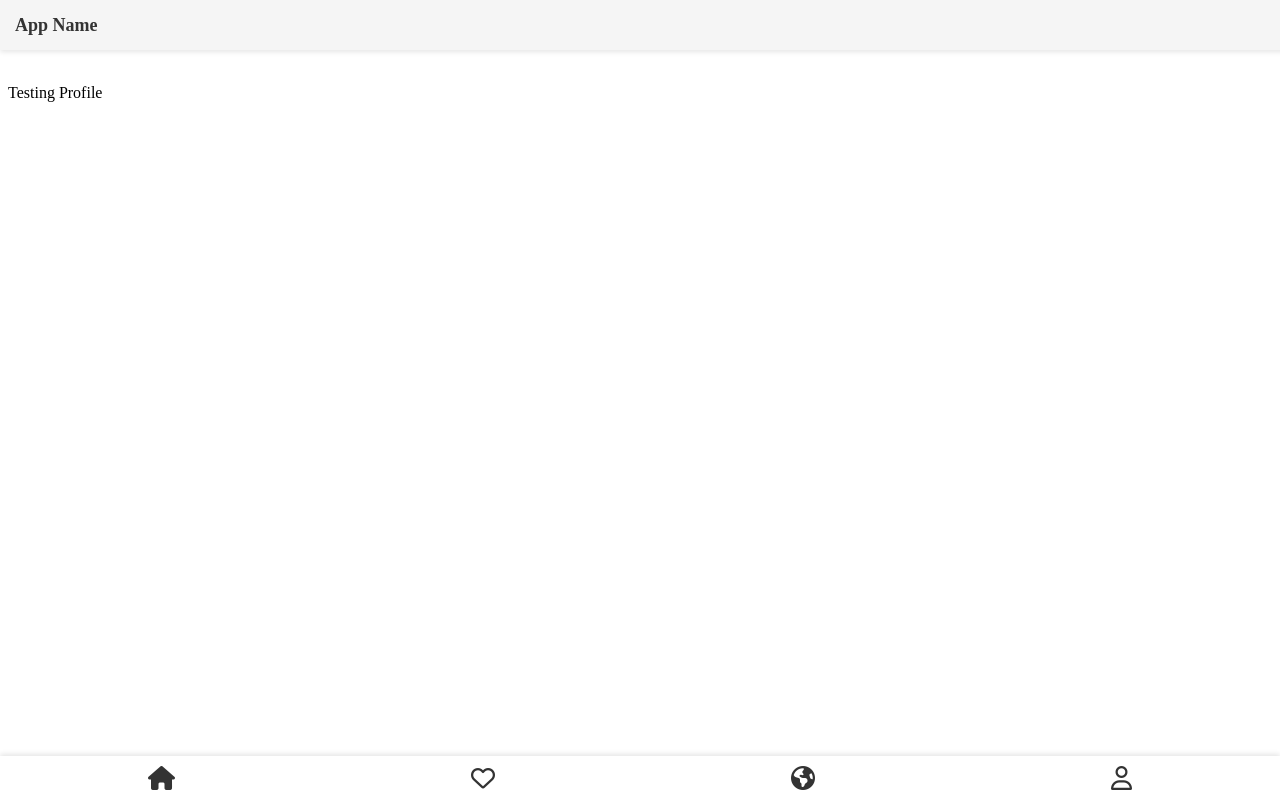
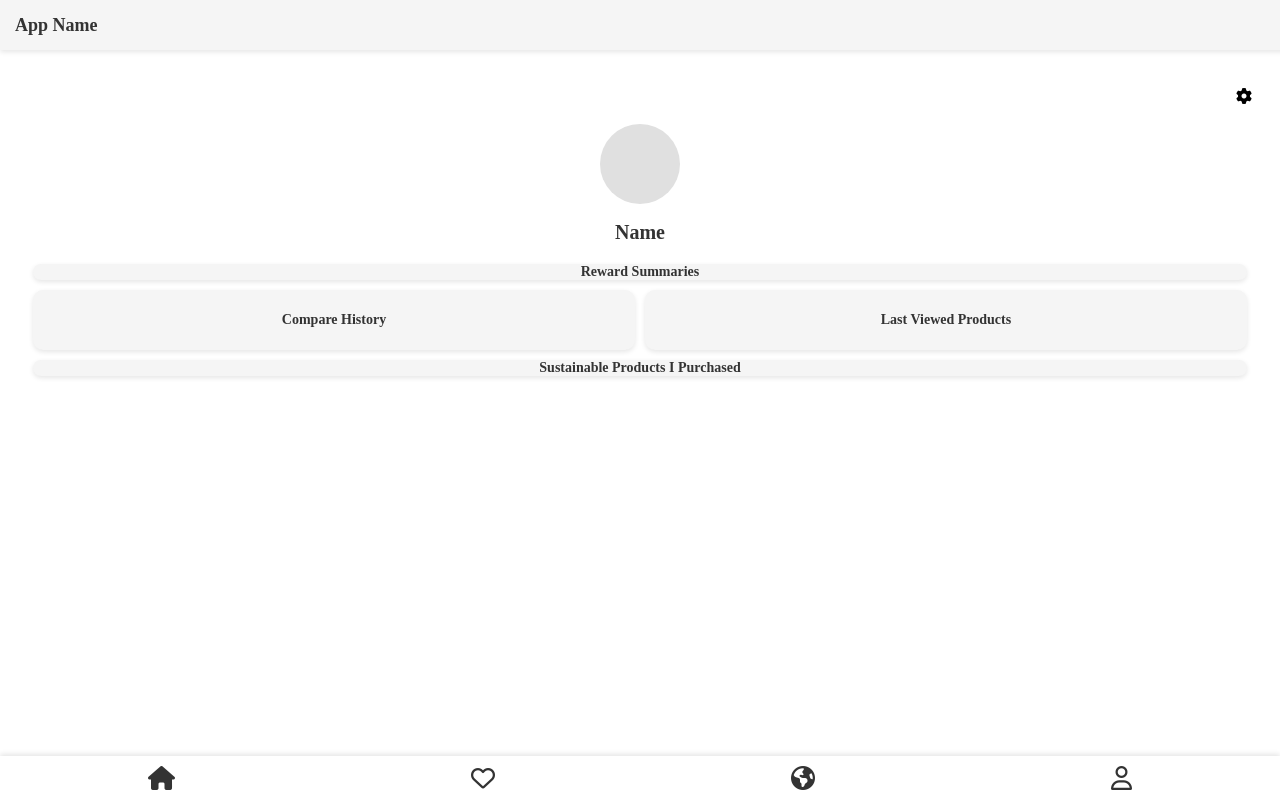
Before and after one commit to jessicawang31/winfo-hackathon-25, a React (Create React App) app: page /profile in a window 1280 px wide. Built offline with nearby package versions, Linux system fonts and the light colour scheme.

Commit message:
profile page

```diff
--- a/src/components/Header.js
+++ b/src/components/Header.js
@@ -1,5 +1,5 @@
 import React from 'react';
-import '../css/Header.css'; // Create this file for styling
+import '../css/Header.css';
 
 export function Header() {
     return (
--- a/src/components/Profile.js
+++ b/src/components/Profile.js
@@ -1,6 +1,50 @@
+// import React from 'react';
+// export function Profile(){
+//     return (
+//         <p>Testing Profile</p>
+//     )
+// }
+
 import React from 'react';
-export function Profile(){
+import { Link } from 'react-router-dom';
+import '../css/Profile.css';
+import '@fortawesome/fontawesome-free/css/all.min.css';
+
+export function Profile() {
     return (
-        <p>Testing Profile</p>
-    )
+        <div className="profile-container">
+            {/* Header Section */}
+            <div className="profile-header">
+                <div className="profile-settings">
+                    <i class="fa-solid fa-gear"></i>
+                </div>
+            </div>
+
+            {/* Profile Info Section */}
+            <div className="profile-info">
+                <div className="profile-avatar"></div>
+                <h2 className="profile-name">Name</h2>
+            </div>
+
+            {/* Buttons Section */}
+            <div className="profile-buttons">
+                <Link to="/explore" className="profile-button">
+                    <div className="profile-button-content">Reward Summaries</div>
+                </Link>
+                <div className="profile-buttons-row">
+                    <Link to="/explore" className="profile-button">
+                        <div className="profile-button-content">Compare History</div>
+                    </Link>
+                    <Link to="/explore" className="profile-button">
+                        <div className="profile-button-content">Last Viewed Products</div>
+                    </Link>
+                </div>
+                <Link to="/explore" className="profile-button">
+                    <div className="profile-button-content">
+                        Sustainable Products I Purchased
+                    </div>
+                </Link>
+            </div>
+        </div>
+    );
 }
--- /dev/null
+++ b/src/css/Profile.css
@@ -0,0 +1,83 @@
+/* Profile Container */
+.profile-container {
+    padding: 20px;
+}
+
+/* Header Section */
+.profile-header {
+    display: flex;
+    justify-content: flex-end; /* Align settings to the right */
+    margin-bottom: 20px;
+}
+
+.settings-icon {
+    font-size: 24px; /* Adjust icon size */
+    color: #333;
+    cursor: pointer;
+}
+
+/* Profile Info Section */
+.profile-info {
+    text-align: center;
+    margin-bottom: 20px;
+}
+
+.profile-avatar {
+    width: 80px;
+    height: 80px;
+    background-color: #e0e0e0;
+    border-radius: 50%;
+    margin: 0 auto 10px auto;
+}
+
+.profile-name {
+    font-size: 20px;
+    font-weight: bold;
+    color: #333;
+}
+
+
+
+/* Buttons Section */
+.profile-buttons {
+    display: flex;
+    flex-direction: column;
+    gap: 10px; /* Space between rows */
+}
+
+.profile-buttons-row {
+    display: flex;
+    justify-content: space-between;
+    gap: 0; /* Remove gap between buttons */
+}
+
+.profile-button {
+    text-decoration: none;
+    display: flex;
+    justify-content: center;
+    align-items: center;
+    background-color: #f5f5f5;
+    color: #333;
+    height: 50px;
+    border-radius: 10px;
+    box-shadow: 0 2px 5px rgba(0, 0, 0, 0.1);
+    transition: background-color 0.2s ease-in-out;
+    flex: 1; /* Ensure buttons take up equal space */
+    margin: 0 5px; /* Add a small margin on the sides */
+}
+
+.profile-button:first-child,
+.profile-button:last-child {
+    flex: 1; /* Equal width */
+    height: 60px; /* Consistent height */
+}
+
+
+.profile-button-content {
+    font-size: 14px;
+    font-weight: bold;
+}
+
+.profile-button:hover {
+    background-color: #e0e0e0;
+}
```
